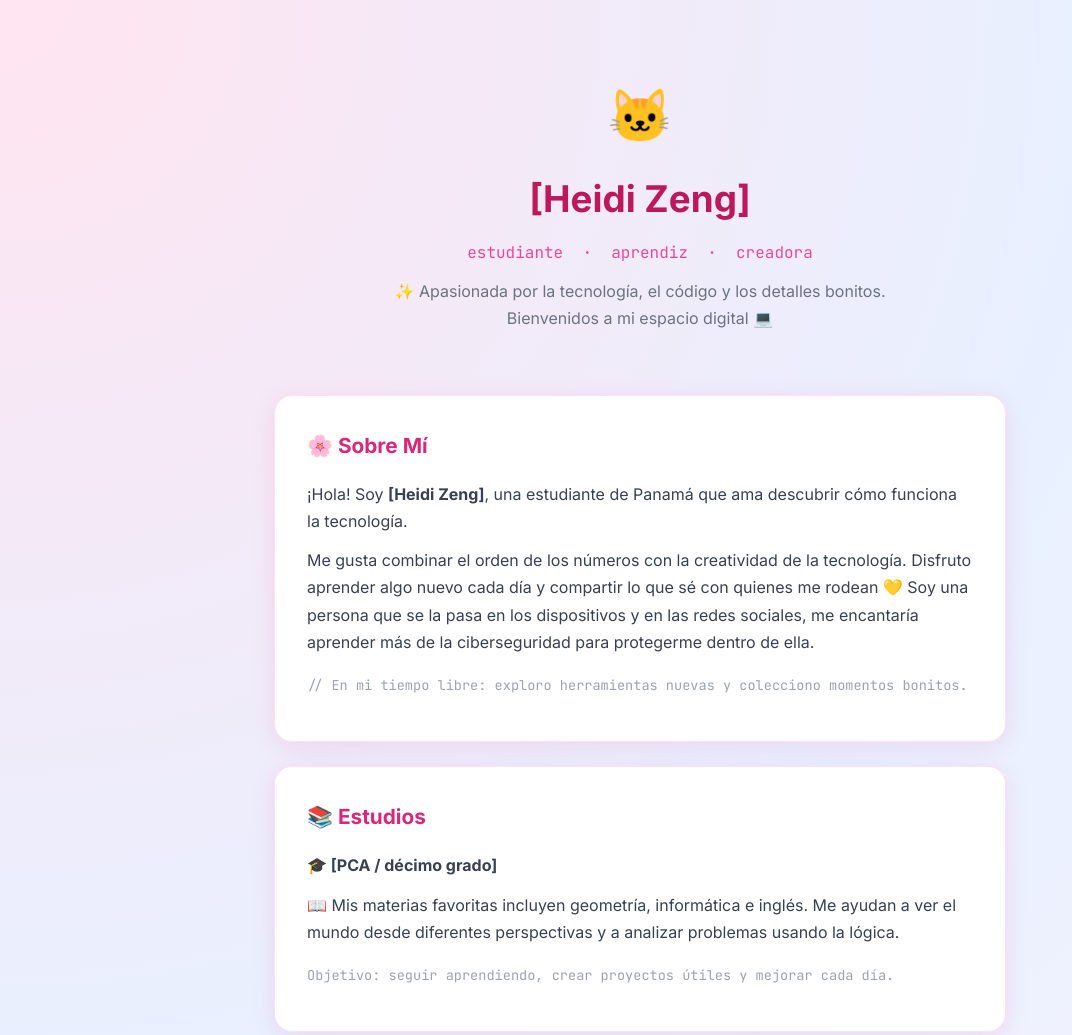
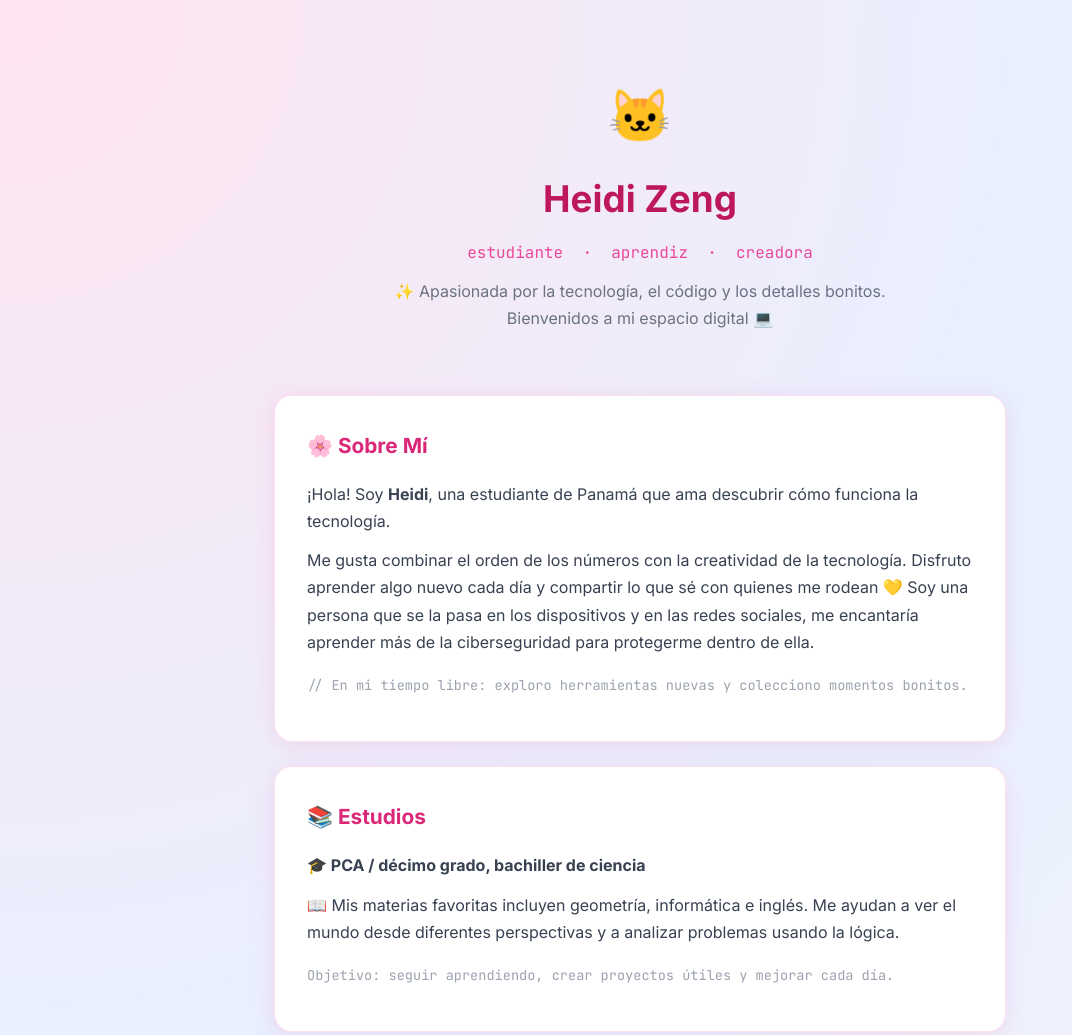
Before and after one commit to Whosheihei/presentacion-ciberistmo, a plain HTML site: page index.html in a window 1280 px wide. Shown: the top 1035 px of the page, without its empty margins (0-1072 px from the left). Drawn offline with Linux system fonts and the light colour scheme.

Commit message:
Update index.html

```diff
--- a/index.html
+++ b/index.html
@@ -184,7 +184,7 @@
         <!-- Cabecera -->
         <header>
             <div class="pixel-cat">🐱</div>
-            <h1>[Heidi Zeng]</h1>
+            <h1>Heidi Zeng</h1>
             <p class="subtitulo">estudiante &nbsp;·&nbsp; aprendiz &nbsp;·&nbsp; creadora</p>
             <p class="tagline">✨ Apasionada por la tecnología, el código y los detalles bonitos. Bienvenidos a mi espacio digital 💻</p>
         </header>
@@ -192,7 +192,7 @@
         <!-- Sobre Mí -->
         <section class="tarjeta">
             <h2>🌸 Sobre Mí</h2>
-            <p>¡Hola! Soy <strong>[Heidi Zeng]</strong>, una estudiante de Panamá que ama descubrir cómo funciona la tecnología.</p>
+            <p>¡Hola! Soy <strong>Heidi</strong>, una estudiante de Panamá que ama descubrir cómo funciona la tecnología.</p>
             <p>Me gusta combinar el orden de los números con la creatividad de la tecnología. Disfruto aprender algo nuevo cada día y compartir lo que sé con quienes me rodean 💛
                Soy una persona que se la pasa en los dispositivos y en las redes sociales, me encantaría aprender más de la ciberseguridad para protegerme dentro de ella.</p>
             <p class="terminal-note">// En mi tiempo libre: exploro herramientas nuevas y colecciono momentos bonitos.</p>
@@ -201,7 +201,7 @@
         <!-- Estudios -->
         <section class="tarjeta">
             <h2>📚 Estudios</h2>
-            <p><strong>🎓 [PCA / décimo grado]</strong></p>
+            <p><strong>🎓 PCA / décimo grado, bachiller de ciencia </strong></p>
             <p>📖 Mis materias favoritas incluyen geometría, informática e inglés. Me ayudan a ver el mundo desde diferentes perspectivas y a analizar problemas usando la lógica.</p>
             <p class="terminal-note">Objetivo: seguir aprendiendo, crear proyectos útiles y mejorar cada día.</p>
         </section>
```
